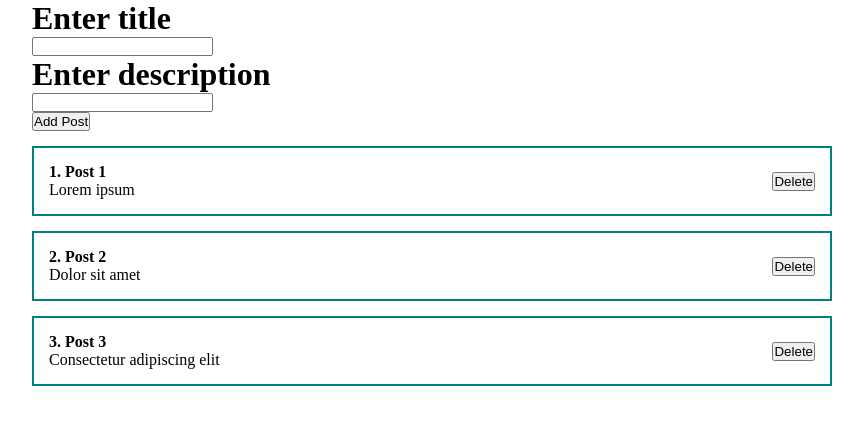
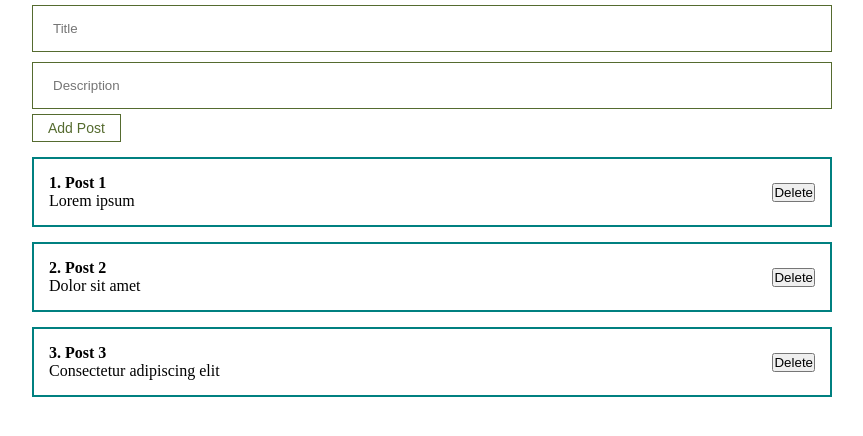
Before and after one commit to costiucigor/react-playground, a React (Vite) app: page / in a window 1280 px wide. Shown: the top 436 px of the page, without its empty margins (208-1071 px from the left). Built offline with nearby package versions, Linux system fonts and the light colour scheme.

Commit message:
optimised code

```diff
--- a/src/App.tsx
+++ b/src/App.tsx
@@ -1,6 +1,6 @@
 import React, { useState } from "react";
 import Post from "./components/Post";
-import PostList from "./components/PostList";
+import PostList from "./components/PostLIst";
 import AddPost from "./components/AddPost";
 import "./styles/App.css";
 
--- a/src/components/AddPost.tsx
+++ b/src/components/AddPost.tsx
@@ -1,4 +1,6 @@
 import React, { useState } from "react";
+import Button from "./UI/button/Button";
+import Input from "./UI/input/Input";
 
 interface Post {
     id: number;
@@ -14,10 +16,10 @@ const AddPost = ({ onAddPost }: AddPostProps) => {
     const [title, setTitle] = useState("");
     const [description, setDescription] = useState("");
 
-    const handleSubmit = (event: React.FormEvent<HTMLFormElement>) => {
-        event.preventDefault();
+    const handleSubmit = (e: React.FormEvent<HTMLFormElement>) => {
+        e.preventDefault();
         const newPost: Post = {
-            id: Math.floor(Math.random() * 1000),
+            id: Date.now(),
             title: title,
             description: description,
         };
@@ -29,14 +31,12 @@ const AddPost = ({ onAddPost }: AddPostProps) => {
     return (
         <form onSubmit={handleSubmit}>
             <div>
-                <h1>Enter title</h1>
-                <input value={title} onChange={(event) => setTitle(event.target.value)} />
+                <Input value={title} placeholder="Title" onChange={(e: any) => setTitle(e.target.value)} />
             </div>
             <div>
-                <h1>Enter description</h1>
-                <input value={description} onChange={(event) => setDescription(event.target.value)} />
+                <Input value={description} placeholder="Description" onChange={(e: any) => setDescription(e.target.value)} />
             </div>
-            <button type="submit">Add Post</button>
+            <Button type="submit">Add Post</Button>
         </form>
     );
 };
--- a/src/components/Post.tsx
+++ b/src/components/Post.tsx
@@ -4,6 +4,7 @@ interface post {
     id: number;
     title: String;
     description: String;
+    number: number;
 }
 
 const Post = (props:post) => {
@@ -12,7 +13,7 @@ const Post = (props:post) => {
         <div className="App">
             <div className="post">
                 <div className="post__content">
-                    <strong>{props.id}. </strong>
+                    <strong>{props.number}. </strong>
                     <strong>{props.title}</strong>
                     <div>
                         {props.description}
--- a/src/components/PostLIst.tsx
+++ b/src/components/PostLIst.tsx
@@ -21,8 +21,8 @@ const PostLIst = ({posts}: PostListProps, {HeadTitle}: PostTitle) => {
     return (
         <div>
             <h1 style={{textAlign: "center"}}>{HeadTitle}</h1>
-            {posts.map((post) => (
-                <Post key={post.id} {...post} />
+            {posts.map((post, index) => (
+                <Post number={index + 1} key={post.id} {...post} />
             ))}
         </div>
     );
--- /dev/null
+++ b/src/components/UI/button/Button.module.css
@@ -0,0 +1,8 @@
+.Btn {
+    padding: 5px 15px;
+    color: darkolivegreen;
+    font-size: 14px;
+    background: transparent;
+    border: 1px solid darkolivegreen;
+    cursor: pointer;
+}
--- /dev/null
+++ b/src/components/UI/button/Button.tsx
@@ -0,0 +1,20 @@
+import React from "react";
+import classes from "./Button.module.css"
+
+interface ButtonProps {
+    children:  React.ReactNode;
+    onClick: () => void;
+    disabled?: boolean;
+    label: string;
+    type: "button" | "submit" | "reset";
+}
+
+const MyButton = (props: ButtonProps) => {
+    return (
+        <button {...props} className={classes.Btn}>
+            {props.children}
+        </button>
+    )
+}
+
+export default MyButton;
--- /dev/null
+++ b/src/components/UI/input/Input.module.css
@@ -0,0 +1,6 @@
+.input {
+    width: 100%;
+    padding: 15px 20px;
+    margin: 5px 0;
+    border: 1px solid darkolivegreen;
+}
--- /dev/null
+++ b/src/components/UI/input/Input.tsx
@@ -0,0 +1,11 @@
+import React from 'react';
+import classes from "./Input.module.css"
+
+
+const Input = (props: any) => {
+    return (
+        <input className={classes.input} {...props} />
+    );
+};
+
+export default Input;
```
